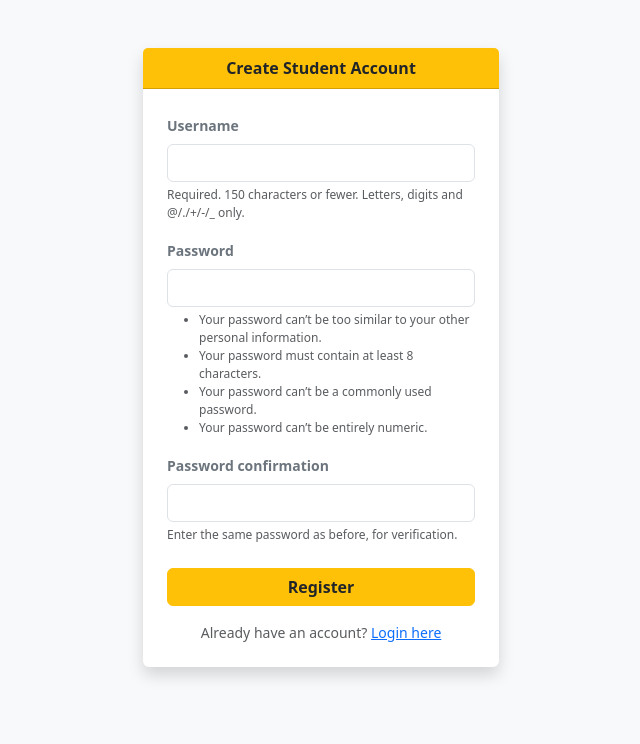
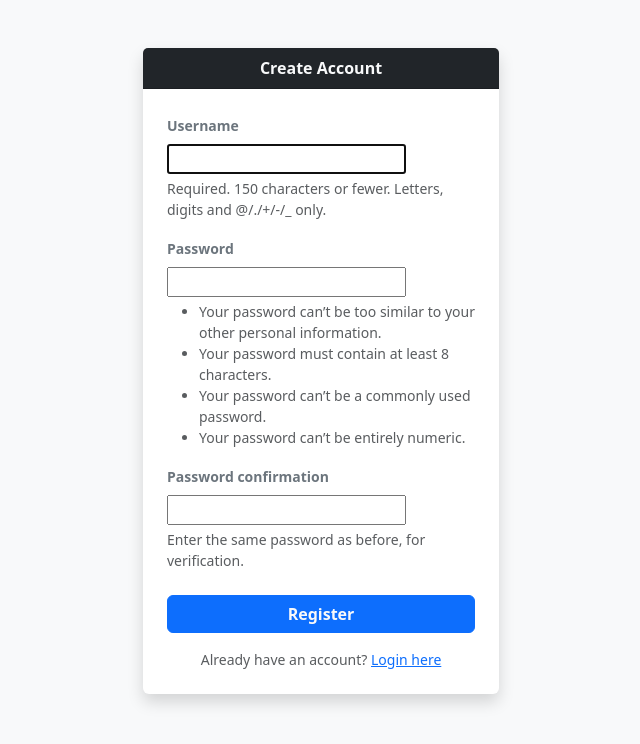
Before and after one commit to sajjadali-fullstack/smart-exam-portal-django, a Django app: page /register/ in a window 1280 px wide. Shown: the part 56-800 px from the top of the page, without its empty margins (319-959 px from the left). Run offline with Django 5.2, Linux system fonts and the light colour scheme.

Commit message:
feat: improve registration form UX and validation

```diff
--- a/exam/templates/exam/register.html
+++ b/exam/templates/exam/register.html
@@ -5,30 +5,60 @@
 <title>Register | Smart Exam Portal</title>
 
 {% endblock titleBlock %}
+<!-- Extra CSS -->
+{% block extra_css %}
+<style>
+    .form-control {
+        border-radius: 10px;
+    }
 
+    .form-control:focus {
+        border-color: #00d26a;
+        box-shadow: 0 0 0 .2rem rgba(0, 210, 106, .25);
+    }
 
+    .is-invalid {
+        border-color: #dc3545;
+    }
+</style>
+{% endblock %}
 <!-- Content -->
 {% block content %}
 <div class="row justify-content-center mt-5">
     <div class="col-md-4">
         <div class="card shadow border-0">
-            <div class="card-header bg-warning text-dark text-center fw-bold">Create Student Account</div>
+            <div class="card-header bg-dark text-light text-center fw-bold">Create Account</div>
             <div class="card-body p-4">
                 <form method="POST">
                     {% csrf_token %}
                     {% for field in form %}
-                        <div class="mb-3">
-                            <label class="form-label text-secondary small fw-bold">{{ field.label }}</label>
-                            <input type="{{ field.field.widget.input_type }}" name="{{ field.html_name }}" class="form-control" required>
-                            {% if field.help_text %}
-                                <div class="form-text text-muted" style="font-size: 0.75rem;">{{ field.help_text }}</div>
-                            {% endif %}
+                    <div class="mb-3">
+
+                        <label class="form-label text-secondary small fw-bold">
+                            {{ field.label }}
+                        </label>
+
+                        {{ field }}
+
+                        {% if field.errors %}
+                        <div class="invalid-feedback d-block">
+                            {{ field.errors|striptags }}
                         </div>
+                        {% endif %}
+
+                        {% if field.name  %}
+                        <div class="form-text small">
+                            {{ field.help_text }}
+                        </div>
+                        {% endif %}
+
+                    </div>
                     {% endfor %}
-                    <button type="submit" class="btn btn-warning text-dark fw-bold w-100 mt-2">Register</button>
+                    <button type="submit" class="btn btn-primary text-light fw-bold w-100 mt-2">Register</button>
                 </form>
                 <div class="text-center mt-3">
-                    <p class="small text-muted mb-0">Already have an account? <a href="{% url 'login' %}">Login here</a></p>
+                    <p class="small text-muted mb-0">Already have an account? <a href="{% url 'login' %}">Login here</a>
+                    </p>
                 </div>
             </div>
         </div>
```
